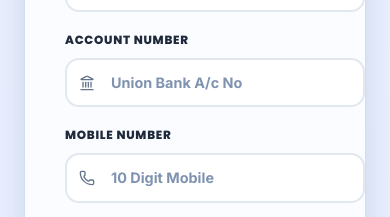
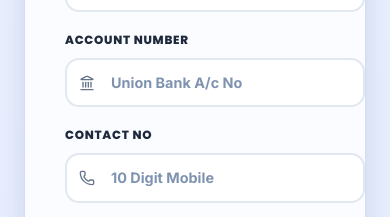
Before and after one commit to harsharyann/Surbhi-Telcom, a React (Vite) app: page / in a window 390 px wide. Shown: the part 1180-1397 px from the top of the page. Built offline with nearby package versions, Linux system fonts and the light colour scheme; no server answers; the database is empty.

Commit message:
Final consistency update: Rename Mobile to Contact No across all pages

```diff
--- a/src/components/CustomerForm.jsx
+++ b/src/components/CustomerForm.jsx
@@ -196,7 +196,7 @@
           <InputField label="Customer ID" icon={CreditCard} placeholder="UID/Cust ID" required value={form.customerId} onChange={e => setForm({ ...form, customerId: e.target.value })} />
           <InputField label="Aadhar Number" icon={Fingerprint} placeholder="12 Digit Aadhar" required value={form.aadharNumber} maxLength="12" onChange={e => setForm({ ...form, aadharNumber: e.target.value.replace(/\D/g, '') })} />
           <InputField label="Account Number" icon={Landmark} placeholder="Union Bank A/c No" value={form.accountNumber} onChange={e => setForm({ ...form, accountNumber: e.target.value })} />
-          <InputField label="Mobile Number" icon={Phone} placeholder="10 Digit Mobile" value={form.mobileNumber} maxLength="10" onChange={e => setForm({ ...form, mobileNumber: e.target.value.replace(/\D/g, '') })} />
+          <InputField label="Contact No" icon={Phone} placeholder="10 Digit Mobile" value={form.mobileNumber} maxLength="10" onChange={e => setForm({ ...form, mobileNumber: e.target.value.replace(/\D/g, '') })} />
           <InputField label="Nominee Name" icon={User} placeholder="Full name of nominee" required value={form.nomineeName} onChange={e => setForm({ ...form, nomineeName: e.target.value })} />
           <InputField label="Nominee Age" icon={Calendar} type="number" placeholder="Age" required value={form.nomineeAge} onChange={e => setForm({ ...form, nomineeAge: e.target.value })} />
         </div>
--- a/src/pages/Records.jsx
+++ b/src/pages/Records.jsx
@@ -38,7 +38,7 @@
       'Customer ID':     r.customerId || '',
       'Aadhar Number':   r.aadharNumber || '',
       'Account Number':  r.accountNumber || '',
-      'Mobile':          r.mobileNumber || '',
+      'Contact No':      r.mobileNumber || '',
       'Address':         r.address || '',
       'Registered On':   r.createdAt ? new Date(r.createdAt).toLocaleString('en-IN') : '',
     }));
@@ -86,7 +86,7 @@
           <Search size={16} style={{ position: 'absolute', left: '14px', top: '50%', transform: 'translateY(-50%)', color: '#94a3b8' }} />
           <input
             className="neu-input"
-            placeholder="Search by name, ID, account, mobile..."
+            placeholder="Search by name, ID, account, contact..."
             value={search}
             onChange={e => { setSearch(e.target.value); setPage(1); }}
             style={{ paddingLeft: '42px' }}
@@ -120,7 +120,7 @@
                       <th>Customer Name</th>
                       <th>Customer ID</th>
                       <th>Account No</th>
-                      <th>Mobile</th>
+                      <th>Contact No</th>
                       <th style={{ textAlign: 'center' }}>Actions</th>
                     </tr>
                   </thead>
@@ -237,7 +237,7 @@
                 { label: 'Customer ID',    value: selected.customerId,    icon: Hash },
                 { label: 'Aadhar No',      value: selected.aadharNumber,  icon: Hash },
                 { label: 'Account No',     value: selected.accountNumber, icon: Hash },
-                { label: 'Mobile',         value: selected.mobileNumber,  icon: Phone },
+                { label: 'Contact No',         value: selected.mobileNumber,  icon: Phone },
               ].map(({ label, value, icon: Icon }) => (
                 <div key={label} style={{
                   display: 'flex', flexDirection: 'column', gap: '2px',
```
Also changed, not shown: 1 other file (tests, documents, lock files or other folders).
